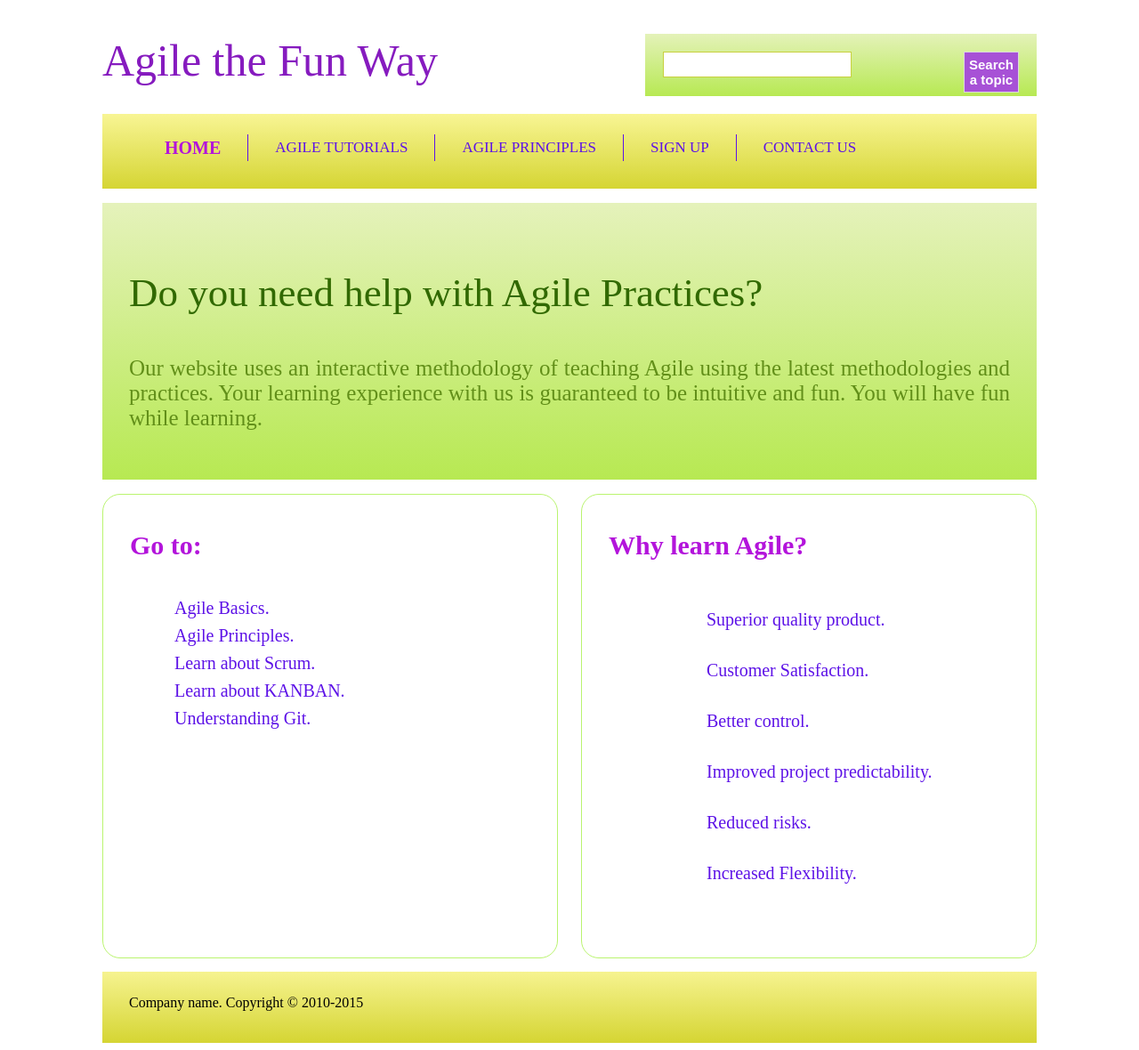
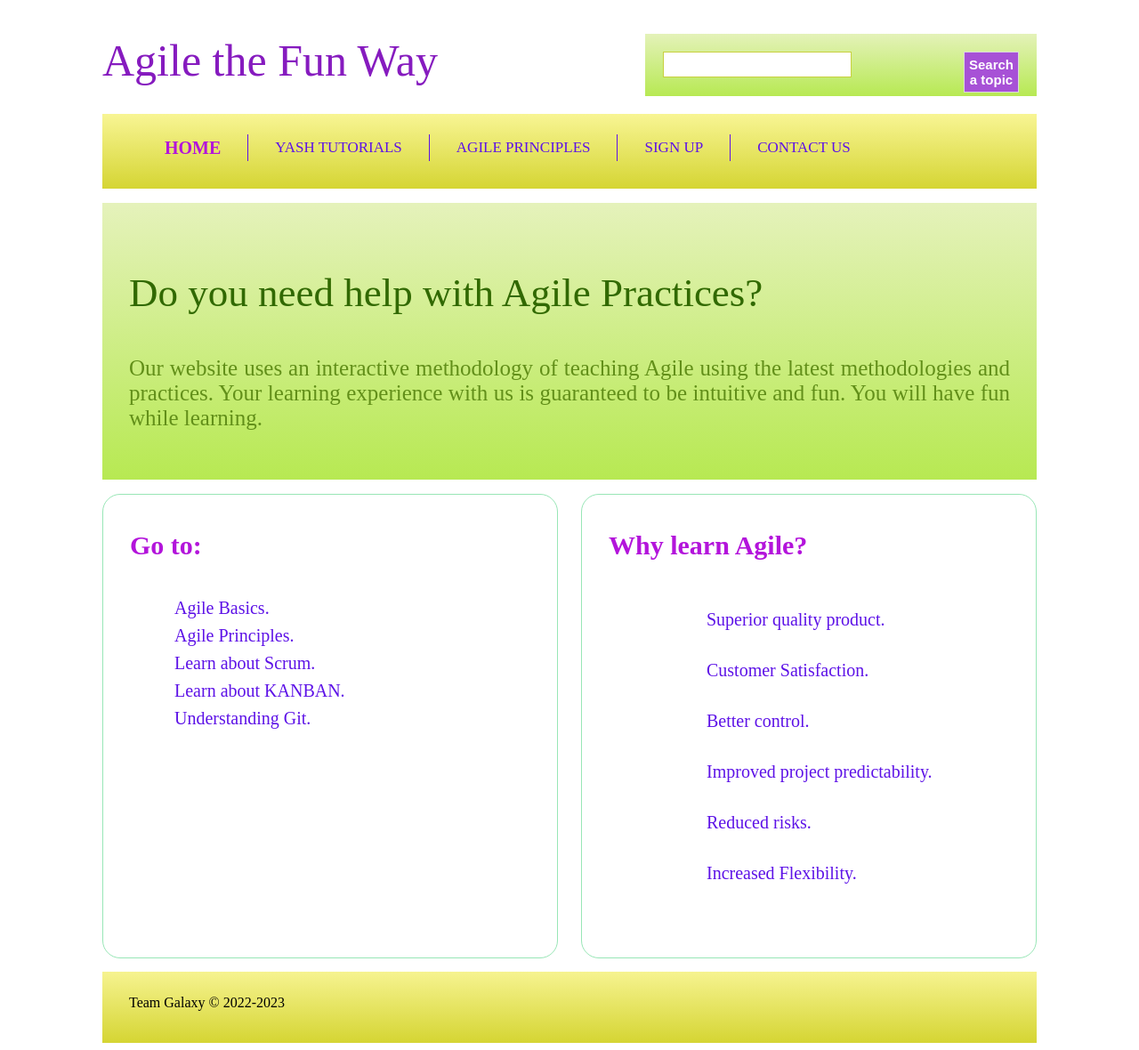
Before and after one commit to yasaswini999/dbsAgileWorkshop, a plain HTML site: page index.html in a window 1280 px wide. Shown: the whole page at 89% size. Drawn offline with Linux system fonts and the light colour scheme.

Commit message:
companyand year updated

```diff
--- a/index.html
+++ b/index.html
@@ -29,7 +29,7 @@ a topic" class="submit">
         <div id="menu">
             <ul>
                 <li><a href="#" class="active">Home</a></li>
-                <li><a href="#">Agile Tutorials</a></li>
+                <li><a href="#">Yash tutorials</a></li>
                 <li><a href="#">Agile Principles</a></li>
                 <li><a href="#">Sign up</a></li>
                 <li><a href="#">Contact us</a></li>
@@ -67,8 +67,8 @@ a topic" class="submit">
         <div class="clear"></div>
         <footer class="footer">
             <div>
-                <p>Company name. Copyright &copy;
-                    2010-2015</p>
+                <p>Team Galaxy &copy;
+                    2022-2023</p>
             </div>
         </footer>
     </div>
--- a/styling.css
+++ b/styling.css
@@ -129,7 +129,7 @@ ul {
 .sidebar {
     height: 500px;
     width: 450px;
-    border: 1px solid #BAF46F;
+    border: 1px solid #98e6b6;
     border-radius: 20px;
     padding: 10px 30px;
 }
```
